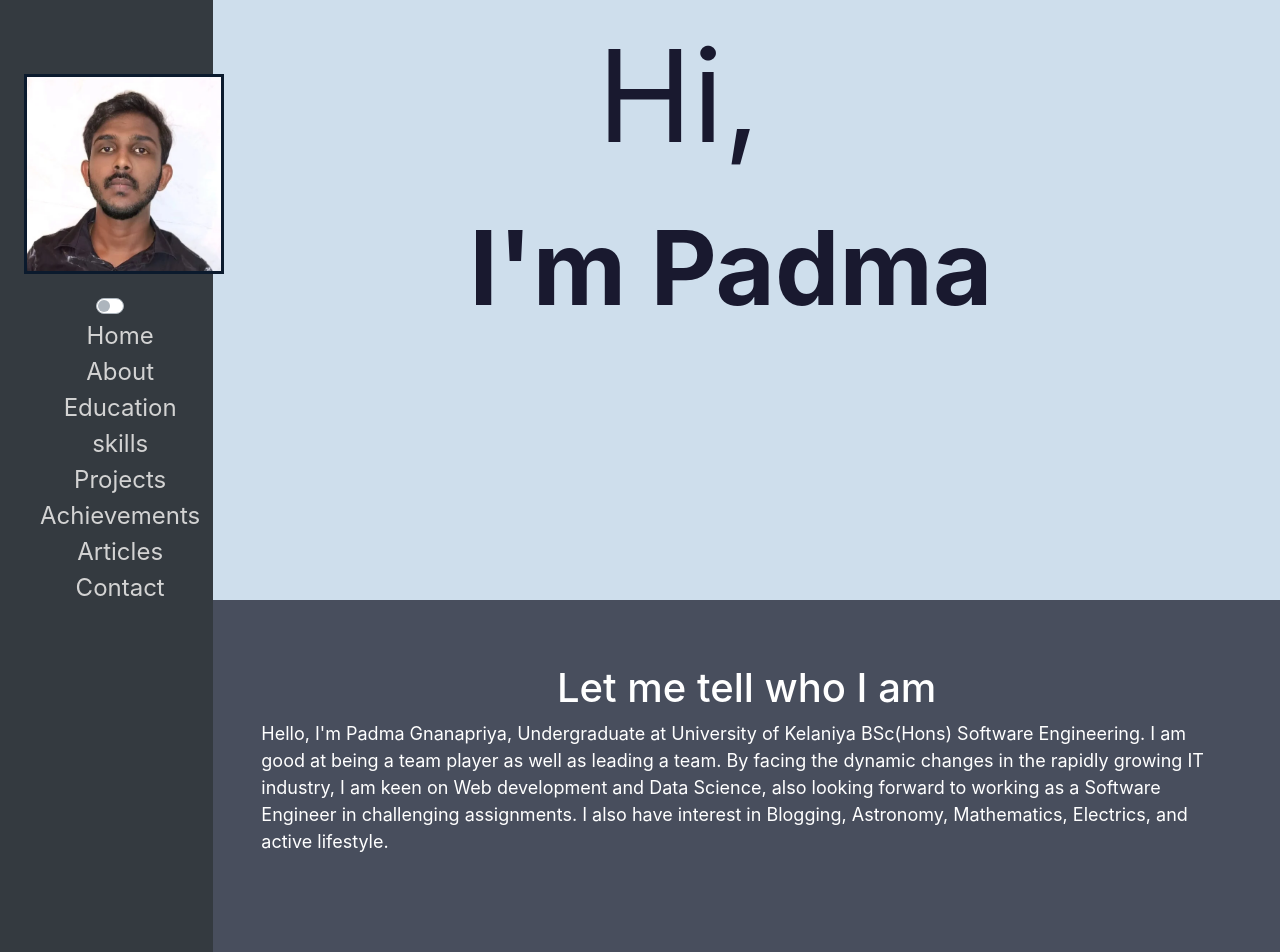
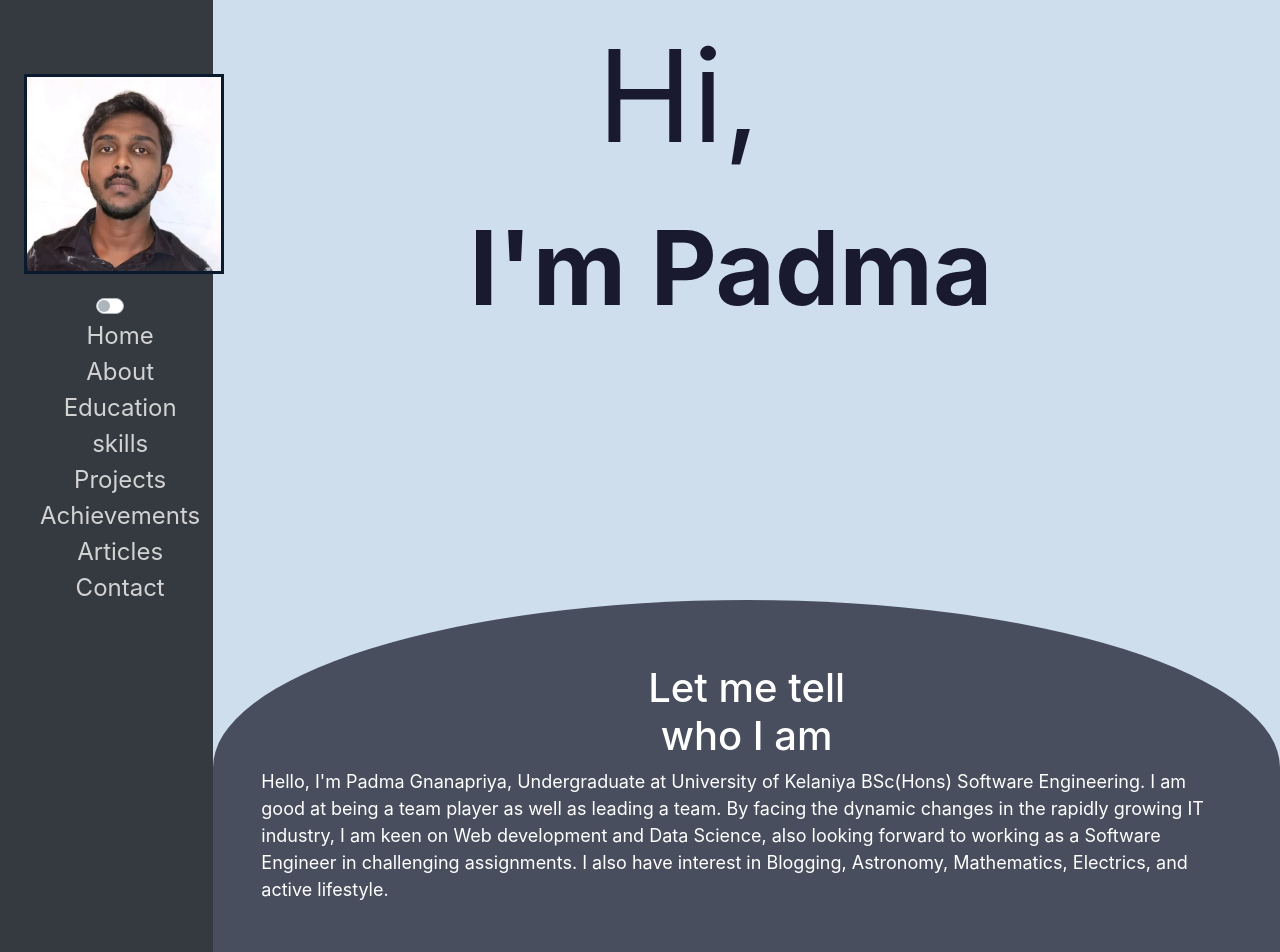
Before and after one commit to PadmaGnanapriya/PadmaGnanapriya.github.io, a React (Create React App) app: page / in a window 1280 px wide. Shown: the top 952 px of the page. Built offline with nearby package versions, Linux system fonts and the light colour scheme.

Commit message:
Change color and add gradient.

```diff
--- a/src/asserts/_right-side.scss
+++ b/src/asserts/_right-side.scss
@@ -18,6 +18,9 @@ $font-color-dark: #19192f;
     a {
       color: $font-color-dark;
     }
+  }
+  .about{
+    background: linear-gradient(#a6c7ea, #cedeec, #cedeec);
   }
 
   .about-dark{
--- a/src/componenets/About.tsx
+++ b/src/componenets/About.tsx
@@ -8,11 +8,15 @@ AOS.init();
 
 const About: React.FC = () => {
   const isDark: boolean = useSelector((state: RootState) => state.isDark);
+  const viewYPosition: number = useSelector((state: RootState) => state.viewYPosition);
+
 
   return (
     <div className={isDark ? 'about-dark py-3 px-3 px-md-4 px-lg-5' : 'about py-3 px-3 px-md-4 px-lg-5'}
-         data-aos="zoom-in-up">
-      <h1 id='about' className='pt-5'>Let me tell who I am</h1>
+         data-aos="zoom-in-up"
+         style={{borderRadius: `${100-viewYPosition*20}% ${100-viewYPosition*20}% 0% 0%`}}
+    >
+      <h1 id='about' className='pt-5'>Let me tell<br/> who I am</h1>
 
       <p className='text-left'>Hello, I'm Padma Gnanapriya, Undergraduate at University of Kelaniya BSc(Hons)
         Software Engineering. I am good at being a team player as well as leading a team. By facing the dynamic
```
Also changed, not shown: 1 other file (tests, documents, lock files or other folders).
